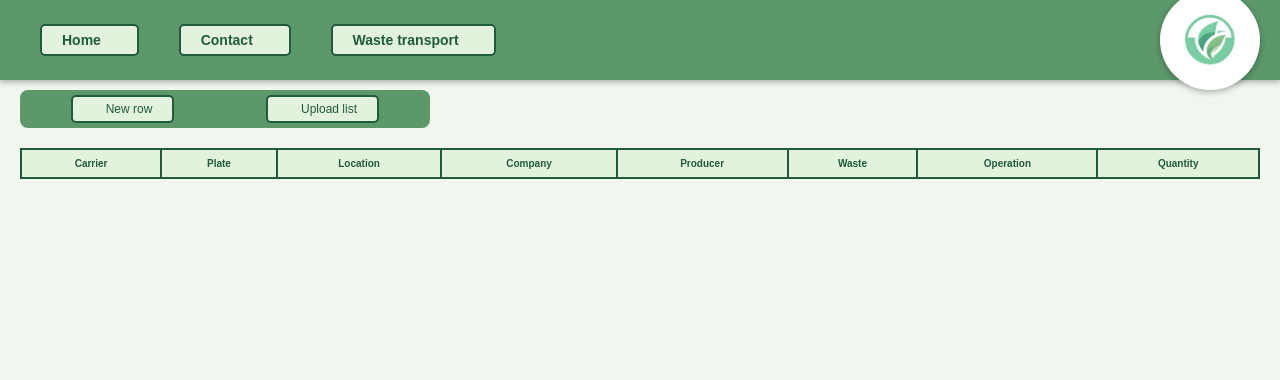
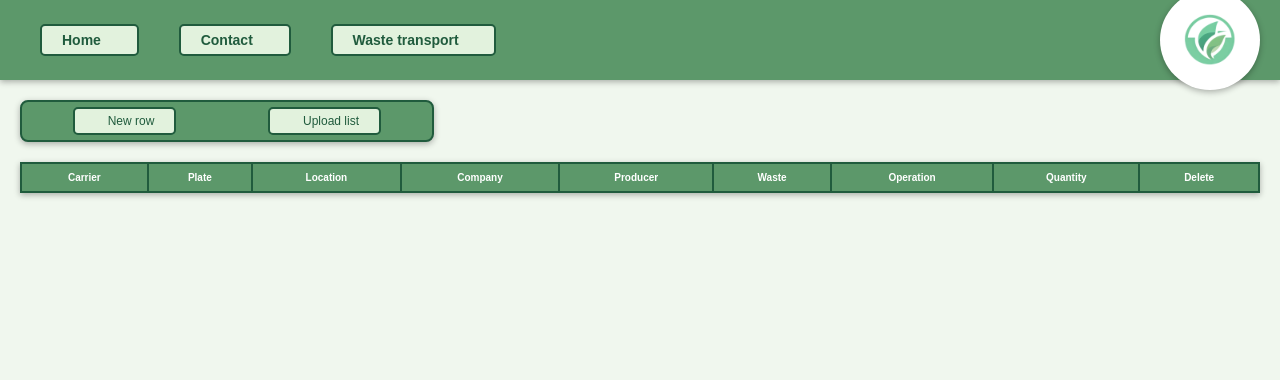
Before and after one commit to S77VEN31/Caso_3_Esencial_Verde, a Flask app: template escencial-verde-app/app/templates/containers.html in a window 1280 px wide. Shown: the top 380 px of the page. Run offline with Flask 3, Linux system fonts and the light colour scheme; the template is opened without the code that fills it: most values are stand-ins (such as "Sample title", 1, 10 or a date in 2020); lists and menus that the app fills with data are empty; some libraries are stand-ins or nearby versions; some web fonts are replaced.

Commit message:
add: styles and data finish

```diff
--- a/escencial-verde-app/app/static/css/containers.styles.css
+++ b/escencial-verde-app/app/static/css/containers.styles.css
@@ -15,14 +15,30 @@ table {
     font-family: Arial, sans-serif;
     font-size: 10px;
     text-align: center;
+    box-shadow: 0 2px 6px rgba(0, 0, 0, 0.3);
 }
 
-th, td {
+th {
+    padding: 8px;
+    border: 2px solid #205b3d;
+    background-color: #5c986a;
+    color: white;
+}
+
+td {
     padding: 8px;
     border: 2px solid #205b3d;
     background-color: #e2f2dd;
     color: #205b3d;
+    transition: background-color 0.5s ease-in-out;
+    text-transform: uppercase;
 }
+
+.fila:hover td {
+    background-color: #205b3d;
+    color: white;
+}
+
 
 th {
     font-weight: bold;
@@ -65,10 +81,12 @@ td button {
     display: flex;
     padding: 5px;
     border-radius: 8px;
+    border: 2px solid #205b3d;
     background-color: #5c986a;
     max-width: 400px;
     justify-content: space-around;
-    margin: 10px 20px 0px 20px;
+    margin: 20px 20px 0px 20px;
+    box-shadow: 0 2px 6px rgba(0, 0, 0, 0.3);
 }
 .add-container-button {
     background-color: #e2f2dd;
@@ -84,6 +102,7 @@ td button {
 .add-container-button:hover {
     background-color: #205b3d;
     color: white;
+    box-shadow: 0 2px 6px #205b3d;
 }
 
 .delete-button {
@@ -100,6 +119,7 @@ td button {
 .delete-button:hover {
     background-color: red;
     color: white;
+    box-shadow: 0 2px 6px red;
 }
 
 .popup {
@@ -178,4 +198,5 @@ td button {
     background-color: #205b3d;
     text-transform: capitalize;
     color: white;
+    box-shadow: 0 2px 6px #205b3d;
 }
--- a/escencial-verde-app/app/static/css/dropdown.styles.css
+++ b/escencial-verde-app/app/static/css/dropdown.styles.css
@@ -19,6 +19,7 @@
     transition: background-color 0.3s, color 0.3s;
     color: white;
     background-color: #205b3d;
+    box-shadow: 0 2px 6px #205b3d;
 }
 
 .dropdown-selector-content {
--- a/escencial-verde-app/app/static/css/header.styles.css
+++ b/escencial-verde-app/app/static/css/header.styles.css
@@ -94,6 +94,7 @@ body {
     transition: background-color 0.3s, color 0.3s;
     background-color: #205b3d;
     color: #fff;
+    box-shadow: 0 2px 6px #205b3d;
 }
 
 .dropdown {
--- a/escencial-verde-app/app/static/js/containers.js
+++ b/escencial-verde-app/app/static/js/containers.js
@@ -34,6 +34,7 @@ function addRow(carrier, plate, location) {
   var tbody = table.getElementsByTagName("tbody")[0];
 
   var row = tbody.insertRow();
+  row.classList.add("fila");
   var carrierCell = row.insertCell();
   var plateCell = row.insertCell();
   var locationCell = row.insertCell();
--- a/escencial-verde-app/app/templates/containers.html
+++ b/escencial-verde-app/app/templates/containers.html
@@ -195,6 +195,7 @@
             <th>Waste</th>
             <th>Operation</th>
             <th>Quantity</th>
+            <th>Delete</th>
           </tr>
         </thead>
         <tbody>
```
